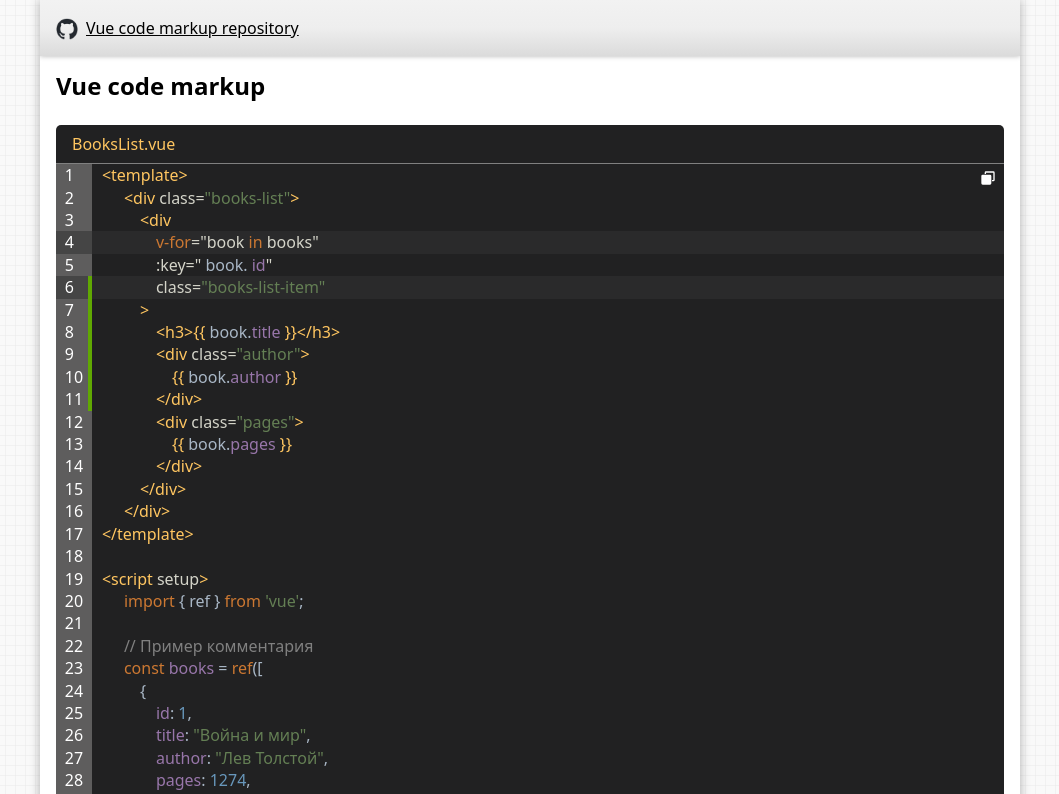
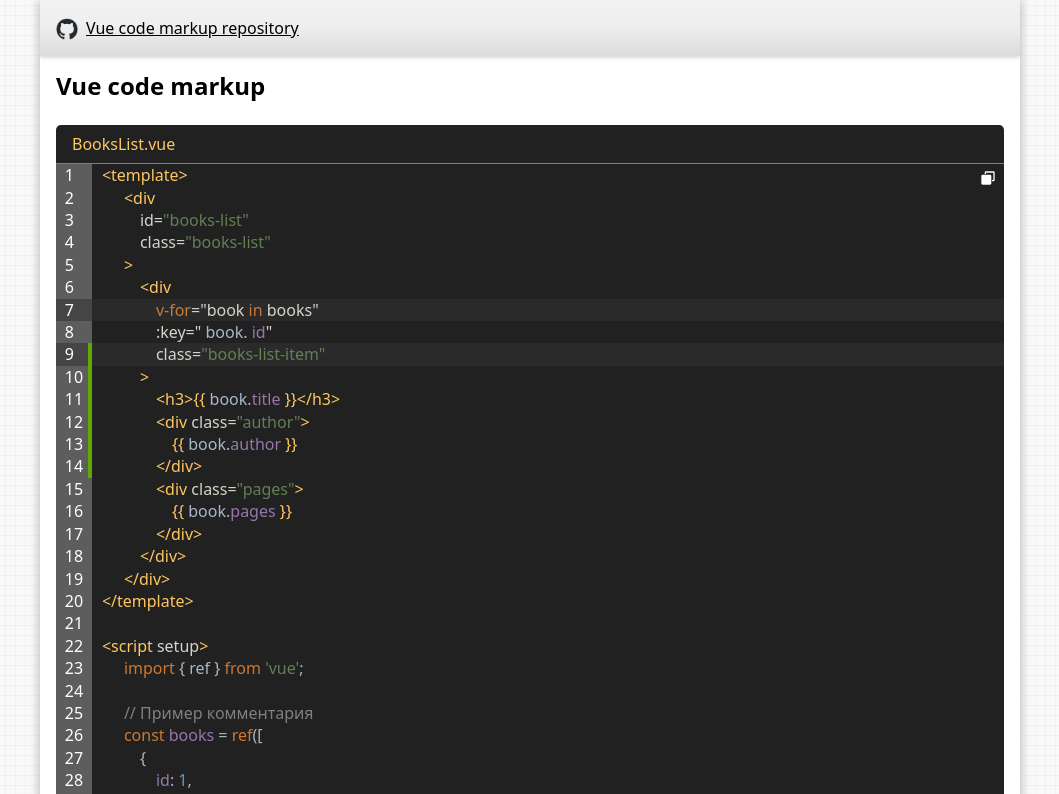
Before and after one commit to maksimkaJCHK/vue-code-markup, a Vue app: page / in a window 1280 px wide. Shown: the top 794 px of the page, without its empty margins (110-1169 px from the left). Built offline with nearby package versions, Linux system fonts and the light colour scheme.

Commit message:
Мелкие правки

```diff
--- a/src/components/code-examples/BooksList.vue
+++ b/src/components/code-examples/BooksList.vue
@@ -9,10 +9,20 @@
     </code-line>
 
     <code-line level-2>
-      <mu-tag code='<div '/>
+      <mu-tag code='<div' />
+    </code-line>
+
+    <code-line level-3>
+      <mu-attr code='id=' />
+      <mu-text code='"books-list"' />
+    </code-line>
+    <code-line level-3>
       <mu-attr code='class=' />
       <mu-text code='"books-list"' />
-      <mu-tag code='>'/>
+    </code-line>
+
+    <code-line level-2>
+      <mu-tag code='>' />
     </code-line>
 
     <code-line level-3>
@@ -290,7 +300,10 @@
   import MuStyleCurlyBrace from '@/code-markup/markup/style/MuStyleCurlyBrace.vue';
 
     const code = `<template>
-  <div class="books-list">
+  <div
+    id="books-list"
+    class="books-list"
+  >
     <div
       v-for="book in books"
       :key=" book. id"
```
